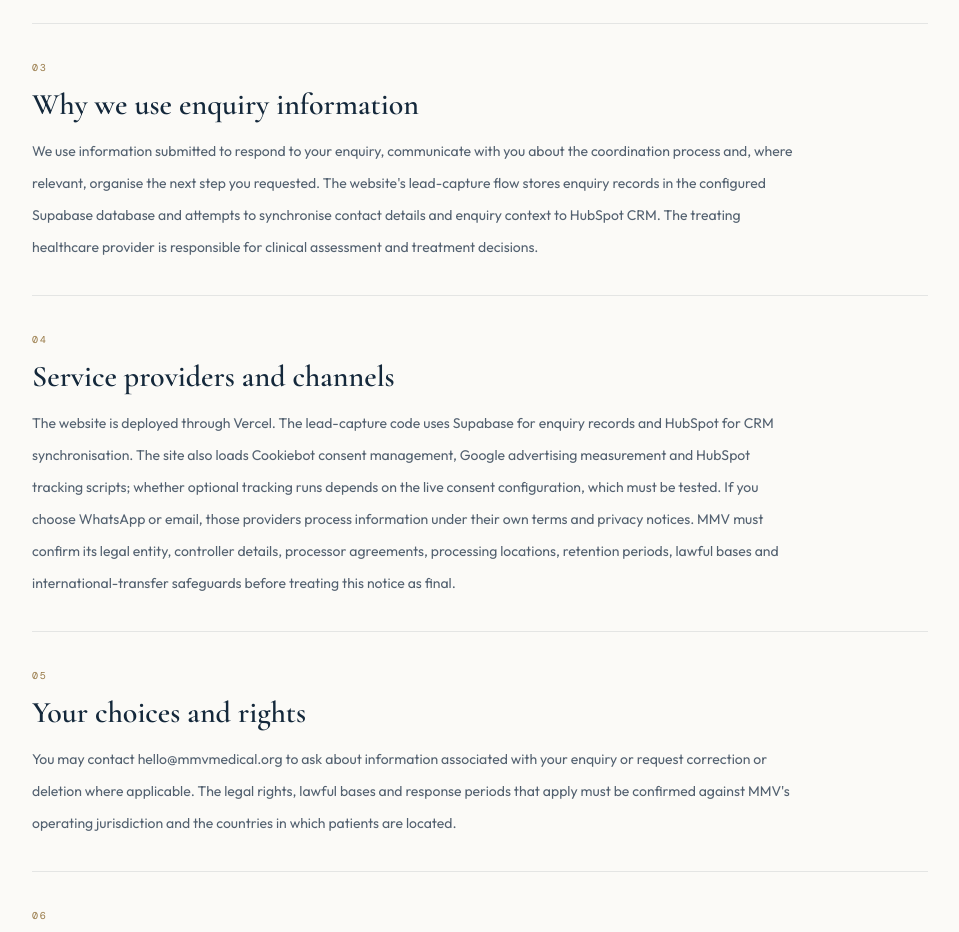
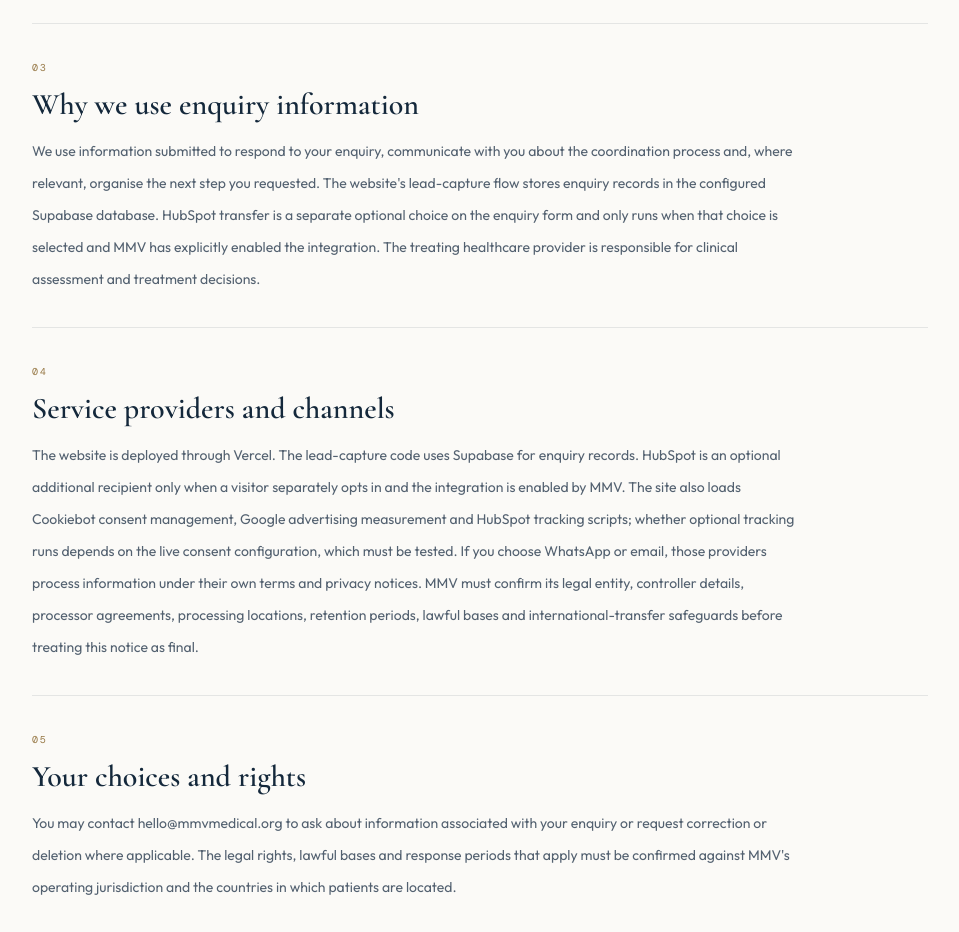
Before and after one commit to yarednegatuassefa-coder/mmv-medical, a Next.js app: page /privacy-policy in a window 1280 px wide. Shown: the part 1180-2112 px from the top of the page, without its empty margins (160-1119 px from the left). Built offline with nearby package versions, Linux system fonts and the light colour scheme; no server answers; a web font is replaced by a local one.

Commit message:
Align privacy notice with consent-gated CRM transfer

```diff
--- a/src/app/privacy-policy/page.tsx
+++ b/src/app/privacy-policy/page.tsx
@@ -20,11 +20,11 @@ const sections = [
   },
   {
     title: 'Why we use enquiry information',
-    body: `We use information submitted to respond to your enquiry, communicate with you about the coordination process and, where relevant, organise the next step you requested. The website's lead-capture flow stores enquiry records in the configured Supabase database and attempts to synchronise contact details and enquiry context to HubSpot CRM. The treating healthcare provider is responsible for clinical assessment and treatment decisions.`,
+    body: `We use information submitted to respond to your enquiry, communicate with you about the coordination process and, where relevant, organise the next step you requested. The website's lead-capture flow stores enquiry records in the configured Supabase database. HubSpot transfer is a separate optional choice on the enquiry form and only runs when that choice is selected and MMV has explicitly enabled the integration. The treating healthcare provider is responsible for clinical assessment and treatment decisions.`,
   },
   {
     title: 'Service providers and channels',
-    body: `The website is deployed through Vercel. The lead-capture code uses Supabase for enquiry records and HubSpot for CRM synchronisation. The site also loads Cookiebot consent management, Google advertising measurement and HubSpot tracking scripts; whether optional tracking runs depends on the live consent configuration, which must be tested. If you choose WhatsApp or email, those providers process information under their own terms and privacy notices. MMV must confirm its legal entity, controller details, processor agreements, processing locations, retention periods, lawful bases and international-transfer safeguards before treating this notice as final.`,
+    body: `The website is deployed through Vercel. The lead-capture code uses Supabase for enquiry records. HubSpot is an optional additional recipient only when a visitor separately opts in and the integration is enabled by MMV. The site also loads Cookiebot consent management, Google advertising measurement and HubSpot tracking scripts; whether optional tracking runs depends on the live consent configuration, which must be tested. If you choose WhatsApp or email, those providers process information under their own terms and privacy notices. MMV must confirm its legal entity, controller details, processor agreements, processing locations, retention periods, lawful bases and international-transfer safeguards before treating this notice as final.`,
   },
   {
     title: 'Your choices and rights',
```
